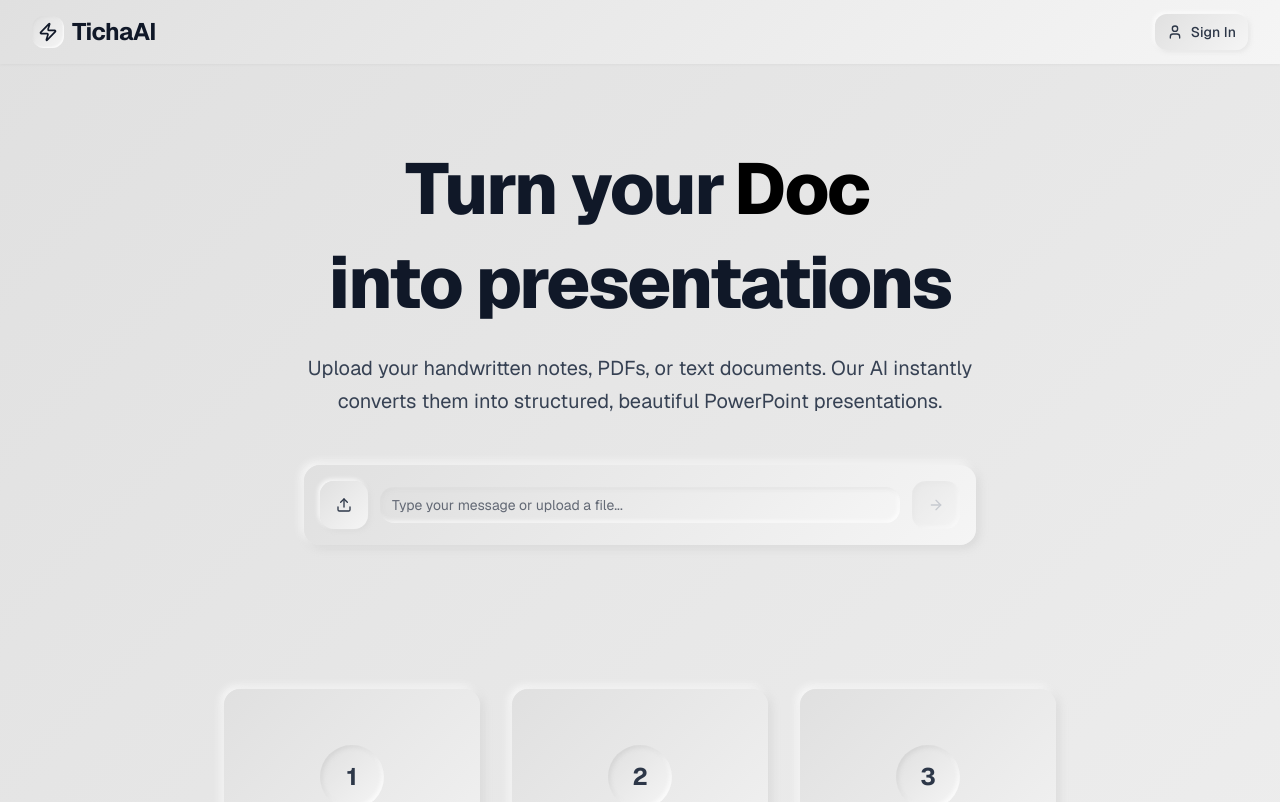
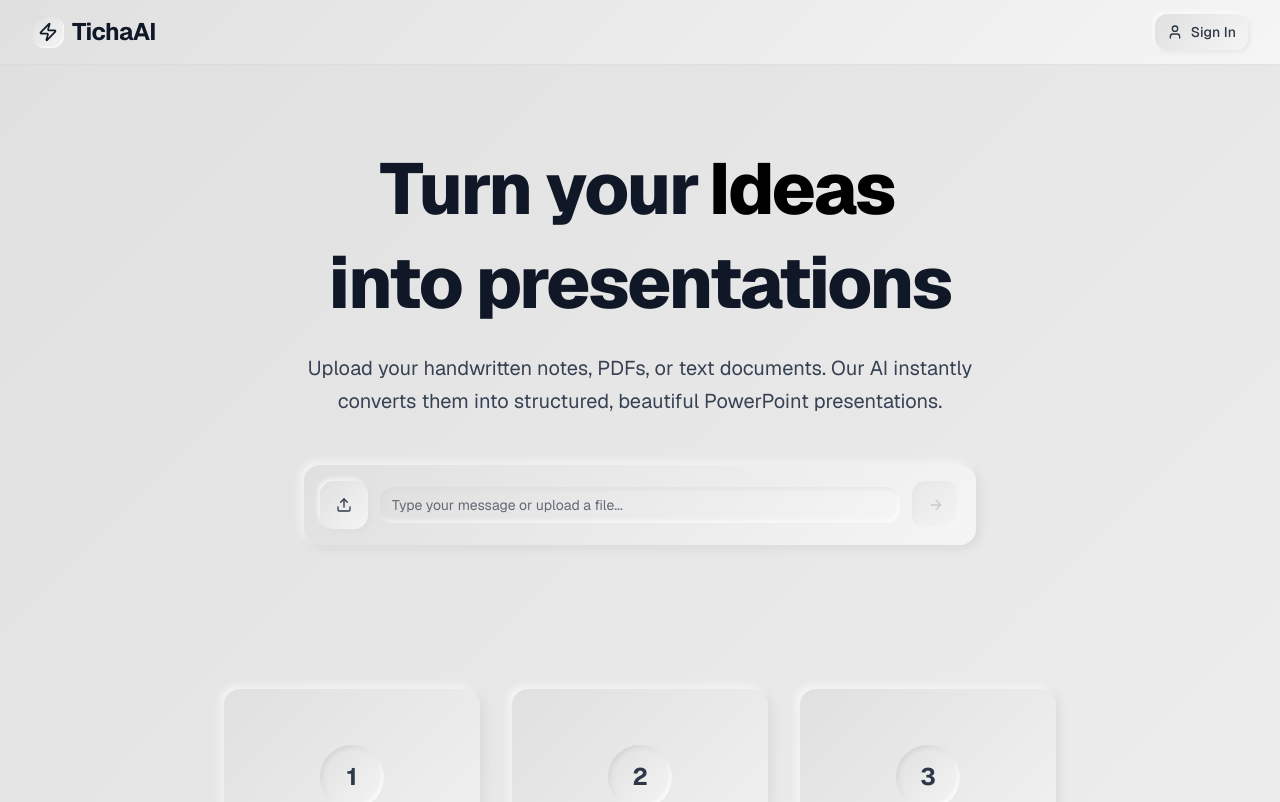
Before and after one commit to delbertkimbi/PrepSkul_Web, a Next.js app: page /ticha in a window 1280 px wide. Shown: the top 802 px of the page. Built offline with nearby package versions, Linux system fonts and the light colour scheme; no server answers.

Commit message:
Polish Ticha typewriter animation for production testing

```diff
--- a/components/ticha/typewriter.tsx
+++ b/components/ticha/typewriter.tsx
@@ -40,7 +40,7 @@ export function TichaTypewriter({ className = "" }: TypewriterProps) {
       }
     } else {
       // Typing or Deleting action
-      const speed = isDeleting ? 50 : 100
+      const speed = isDeleting ? 100 : 200
 
       timeout = setTimeout(() => {
         if (!isDeleting) {
```
